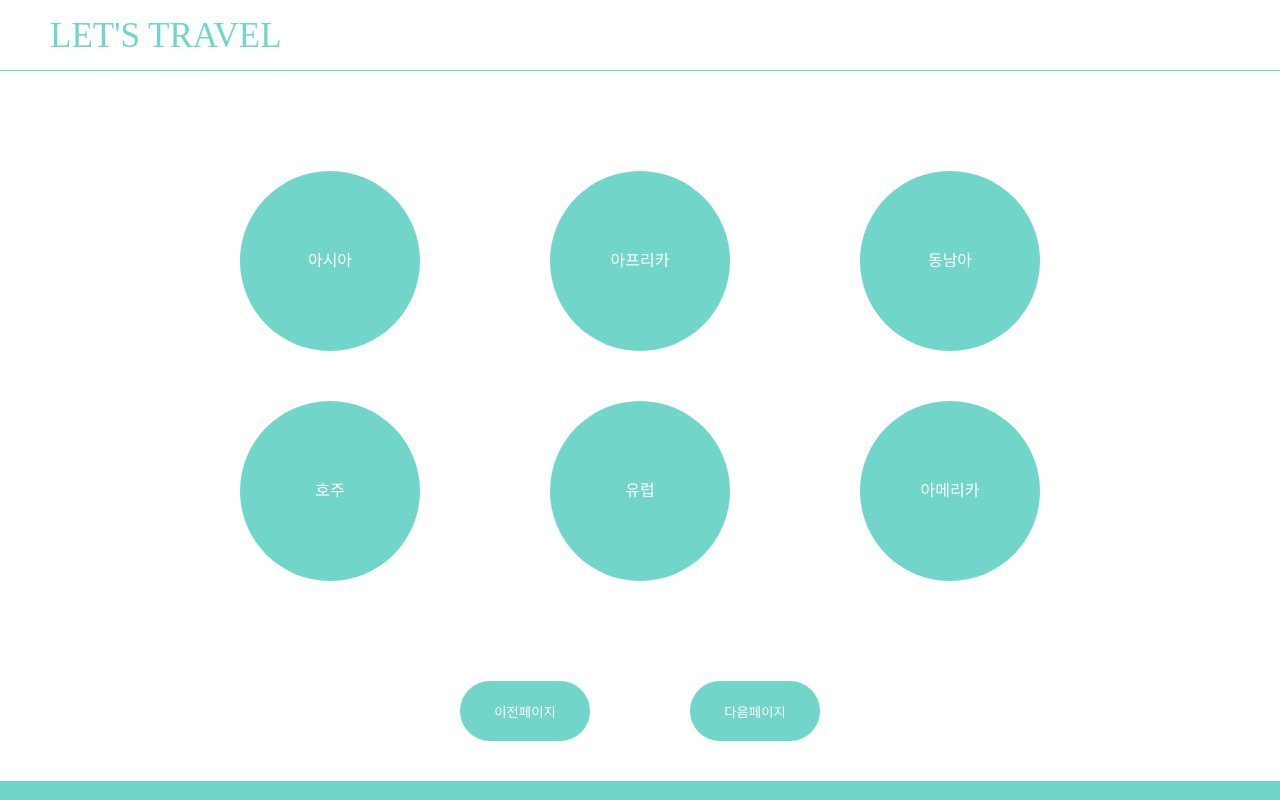
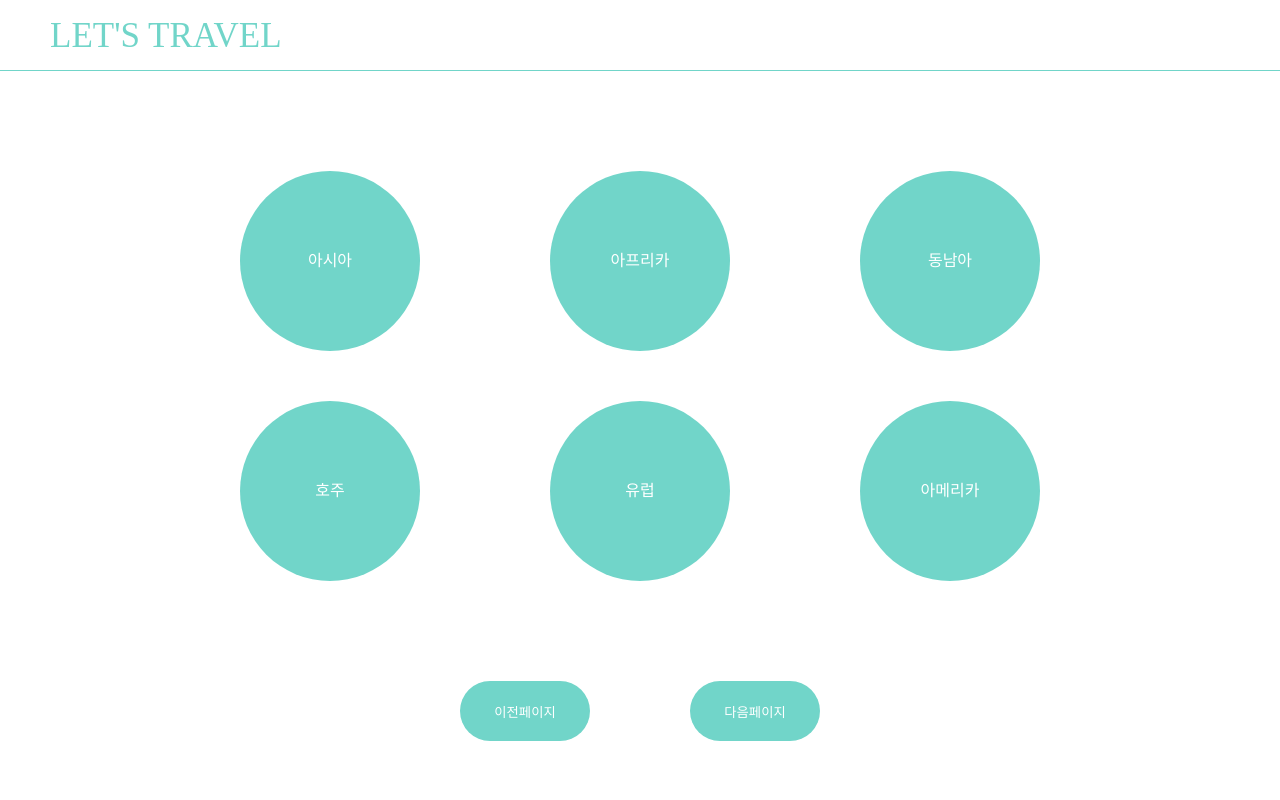
Before and after one commit to h0ngwon/lets-travel, a React (Create React App) app: page /survey in a window 1280 px wide. Shown: the top 800 px of the page. Built offline with nearby package versions, Linux system fonts and the light colour scheme.

Commit message:
Feat: surveyPage수정

```diff
--- a/src/components/SurveyCountry.jsx
+++ b/src/components/SurveyCountry.jsx
@@ -1,14 +1,11 @@
 import React from 'react';
 import SurveyButton from './ui/SurveyButton';
 import SurveyCircle from './ui/SurveyCircle';
-import Navbar from './ui/Navbar';
 import { styled } from 'styled-components';
-import Footer from './ui/Footer';
 
 function SurveyCountry({ nextPageHandler }) {
     return (
         <CountryContainer>
-            <Navbar />
             <CircleWrap>
                 <SurveyCircle>아시아</SurveyCircle>
                 <SurveyCircle>아프리카</SurveyCircle>
@@ -18,14 +15,13 @@ function SurveyCountry({ nextPageHandler }) {
                 <SurveyCircle>아메리카</SurveyCircle>
             </CircleWrap>
             <SurveyButton nextPageHandler={nextPageHandler} />
-            <Footer />
         </CountryContainer>
     );
 }
 
 const CountryContainer = styled.div`
     width: 100vw;
-    height: 100vh;
+    height: 700px;
 `;
 
 const CircleWrap = styled.div`
--- a/src/components/SurveyWith.jsx
+++ b/src/components/SurveyWith.jsx
@@ -1,14 +1,11 @@
 import React from 'react';
 import SurveyButton from './ui/SurveyButton';
-import Navbar from './ui/Navbar';
 import SurveyCircle from './ui/SurveyCircle';
-import Footer from './ui/Footer';
 import { styled } from 'styled-components';
 
 function SurveyWith({ nextPageHandler, prevPageHandler }) {
     return (
         <CountryContainer>
-            <Navbar />
             <CircleWrap>
                 <SurveyCircle>혼자</SurveyCircle>
                 <SurveyCircle>가족</SurveyCircle>
@@ -19,14 +16,13 @@ function SurveyWith({ nextPageHandler, prevPageHandler }) {
                 nextPageHandler={nextPageHandler}
                 prevPageHandler={prevPageHandler}
             />
-            <Footer />
         </CountryContainer>
     );
 }
 
 const CountryContainer = styled.div`
     width: 100vw;
-    height: 100vh;
+    height: 700px;
 `;
 
 const CircleWrap = styled.div`
--- a/src/pages/SurveyPage.jsx
+++ b/src/pages/SurveyPage.jsx
@@ -2,6 +2,8 @@ import SurveyCountry from 'components/SurveyCountry';
 import SurveyKeyword from 'components/SurveyKeyword';
 import SurveyPeriod from 'components/SurveyPeriod';
 import SurveyWith from 'components/SurveyWith';
+import Footer from 'components/ui/Footer';
+import Navbar from 'components/ui/Navbar';
 import React, { useState } from 'react';
 
 function SurveyPage() {
@@ -56,9 +58,11 @@ function SurveyPage() {
     };
     return (
         <div>
+            <Navbar />
             {renderSurveyPage()}
             {currentPage > 1}
             {currentPage < totalPage}
+            <Footer />
         </div>
     );
 }
```
